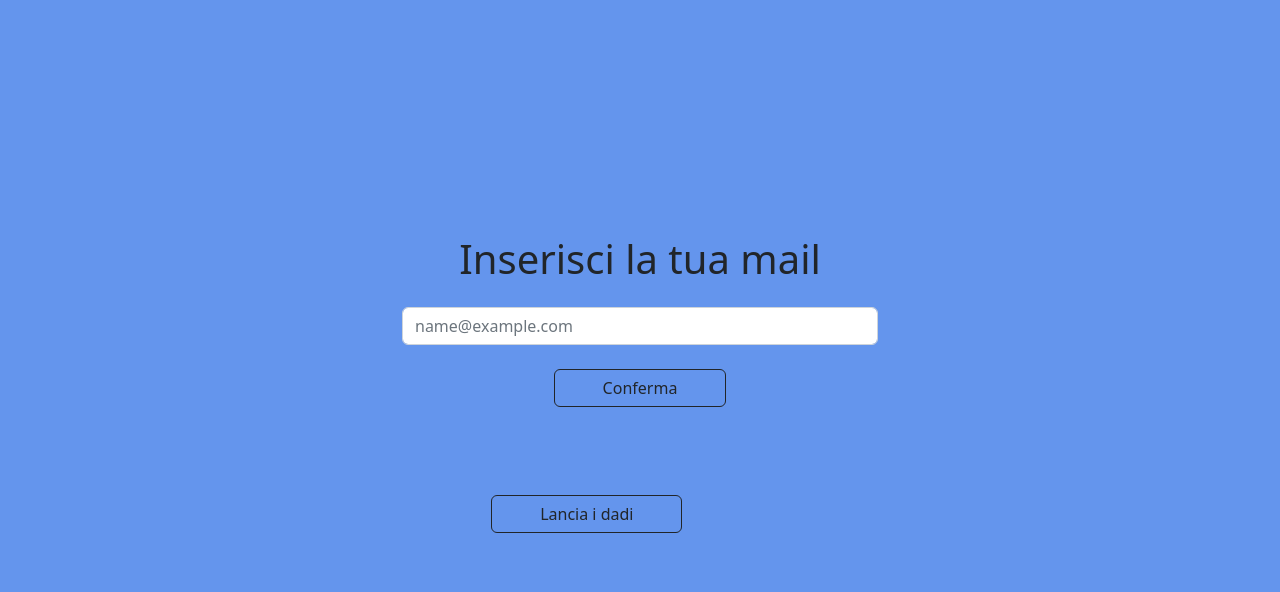
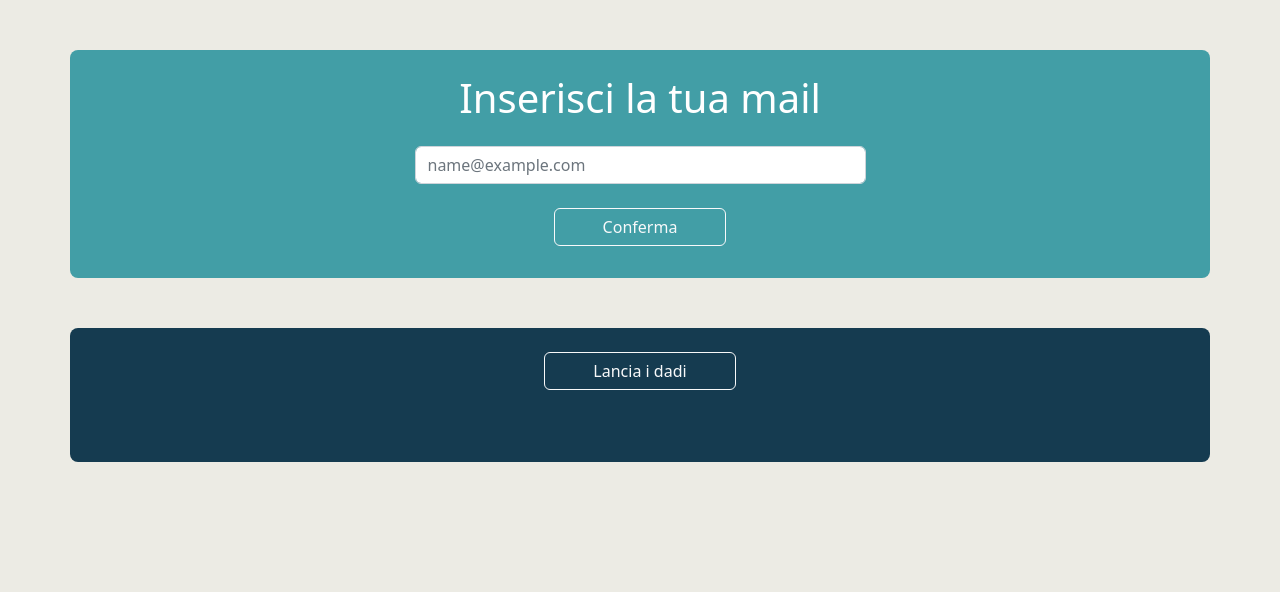
Before and after one commit to FRJess/js-mail-dadi, a plain HTML site: page index.html in a window 1280 px wide. Drawn offline with nearby package versions, Linux system fonts and the light colour scheme.

Commit message:
[add] styles

```diff
--- a/css/style.css
+++ b/css/style.css
@@ -1,13 +1,18 @@
 body{
-  background-color: cornflowerblue ;
+  background-color: #ECEBE4 ;
 }
 
   /*Mail control*/
 
-.jt-container{
-  max-width: 500px;
-  position: absolute;
-  top: 50%;
-  left: 50%;
-  transform: translate(-50%, -50%);
+.jt-container-1{
+  background-color: #429EA6;
+  margin: 50px auto;
 }
+
+.jt-container-2{
+  background-color: #153B50;
+}
+
+.outputResult{
+  margin-top: 10px;
+}
--- a/index.html
+++ b/index.html
@@ -15,23 +15,26 @@
 </head>
 <body>
 
-  <section class="container jt-container text-center">
-    <div class="row">
-
-        <div class="col sm-10 text-center">
-          <h1 class="my-4">Inserisci la tua mail</h1>
+  <section class="container jt-container-1 rounded-3">
+    <div class="row text-center justify-content-center">
+        <div class="col-5">
+          <h1 class="my-4 text-white">Inserisci la tua mail</h1>
           <input type="email" class="form-control" id="userMail" placeholder="name@example.com">
-          <button type="button" id="btn-input" class="btn btn-outline-dark px-5 m-4" >Conferma</button>
+        </div>
+        <div class="col-12">
+          <button type="button" id="btn-input" class="btn btn-outline-light px-5 m-4" >Conferma</button>
           <h4 id="output"></h4>
         </div>
     </div>
-      <div class="row d-flex my-2">
-        <div class="col d-flex justify-content-around p-4">
-          <button type="button" id="btn-play" class="btn btn-outline-dark px-5 m-4" >Lancia i dadi</button>
-          <div id="output-numeri"></div>
-        </div>
+  </section>
+
+  <section class="container jt-container-2 pb-5 text-white rounded-3">
+    <div class="row text-center">
+      <div class="col-12">
+        <button type="button" id="btn-play" class="btn btn-outline-light px-5 m-4" >Lancia i dadi</button>
+        <div id="output-numeri"></div>
       </div>
-
+    </div>
   </section>
 
 
```
